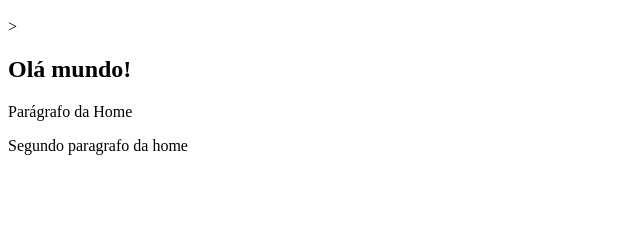
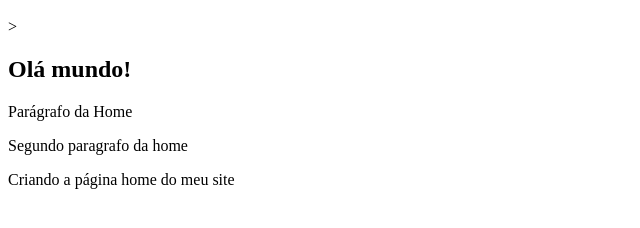
Before and after one commit to soyvieira/curso-github, a plain HTML site: page index.html in a window 1280 px wide. Shown: the part 48-276 px from the top of the page, without its empty margins (0-640 px from the left). Drawn offline with Linux system fonts and the light colour scheme.

Commit message:
Criando descricao da pagina home

```diff
--- a/index.html
+++ b/index.html
@@ -2,3 +2,5 @@
 <h2>Olá mundo!</h2>
 <p>Parágrafo da Home</p>
 <p>Segundo paragrafo da home</p>
+
+<p>Criando a página home do meu site</p>
```
